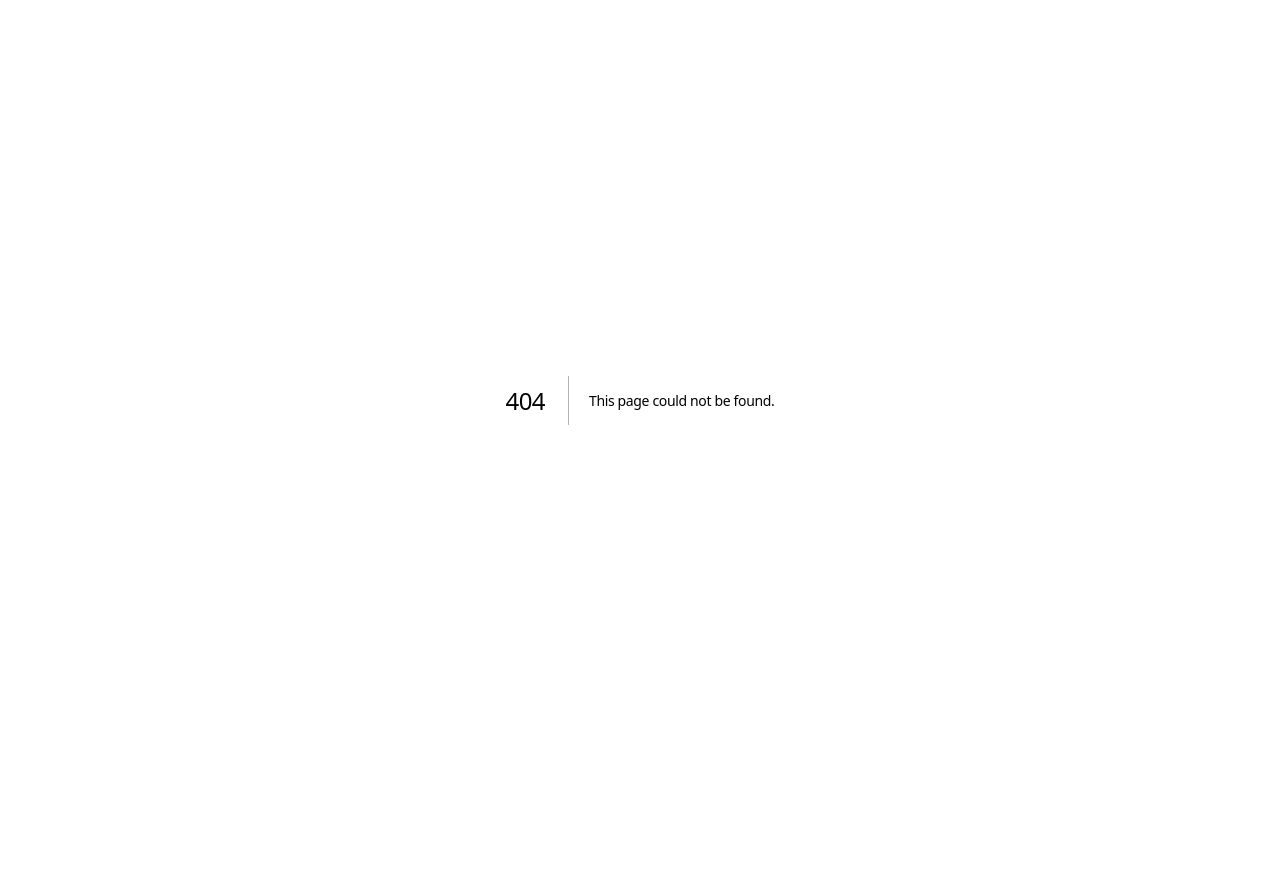
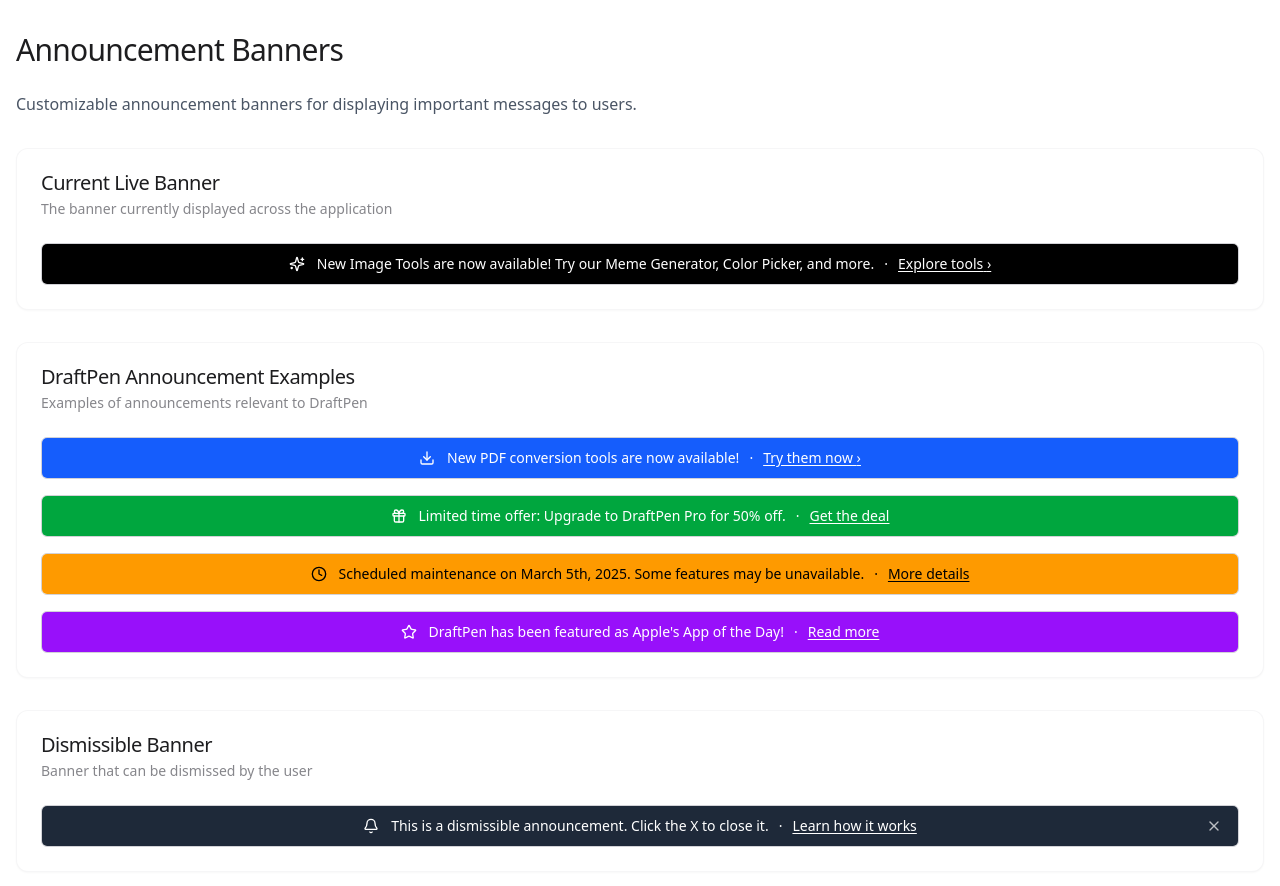
Before and after one commit to craftyme/draftpen, a Next.js app: page /style-guide/announcement-banners in a window 1280 px wide. Before the commit this address had no page. Shown: the top 886 px of the page. Before the commit the page ends 800 px from the top, so only its background shows below. Built offline with nearby package versions, Linux system fonts and the light colour scheme.

Commit message:
announcement banners

```diff
--- /dev/null
+++ b/src/app/style-guide/announcement-banners/page.tsx
@@ -0,0 +1,113 @@
+'use client';
+
+import React from 'react';
+import AnnouncementBanner from '@/components/common/AnnouncementBanner';
+import { announcementConfig } from '@/lib/announcement-config';
+import { Card, CardContent, CardDescription, CardHeader, CardTitle } from '@/components/ui/card';
+import { Bell, Gift, Star, Download, Clock } from 'lucide-react';
+
+export default function AnnouncementBannersPage() {
+  return (
+    <div className="container mx-auto py-8 px-4">
+      <h1 className="text-3xl font-medium mb-6">Announcement Banners</h1>
+      <p className="text-gray-600 dark:text-gray-400 mb-8">
+        Customizable announcement banners for displaying important messages to users.
+      </p>
+
+      <div className="space-y-8">
+        <Card>
+          <CardHeader>
+            <CardTitle>Current Live Banner</CardTitle>
+            <CardDescription>The banner currently displayed across the application</CardDescription>
+          </CardHeader>
+          <CardContent className="border rounded-md overflow-hidden">
+            <AnnouncementBanner
+              message={announcementConfig.message}
+              linkText={announcementConfig.linkText}
+              linkUrl={announcementConfig.linkUrl}
+              backgroundColor={announcementConfig.backgroundColor}
+              textColor={announcementConfig.textColor}
+              icon={announcementConfig.icon && <announcementConfig.icon size={16} />}
+              dismissible={false}
+            />
+          </CardContent>
+        </Card>
+
+        <Card>
+          <CardHeader>
+            <CardTitle>DraftPen Announcement Examples</CardTitle>
+            <CardDescription>Examples of announcements relevant to DraftPen</CardDescription>
+          </CardHeader>
+          <CardContent className="space-y-4">
+            <div className="border rounded-md overflow-hidden">
+              <AnnouncementBanner
+                message="New PDF conversion tools are now available!"
+                linkText="Try them now"
+                linkUrl="/pdf-tools"
+                backgroundColor="bg-blue-600"
+                textColor="text-white"
+                icon={<Download size={16} />}
+                dismissible={false}
+              />
+            </div>
+
+            <div className="border rounded-md overflow-hidden">
+              <AnnouncementBanner
+                message="Limited time offer: Upgrade to DraftPen Pro for 50% off."
+                linkText="Get the deal"
+                linkUrl="#"
+                backgroundColor="bg-green-600"
+                textColor="text-white"
+                icon={<Gift size={16} />}
+                dismissible={false}
+              />
+            </div>
+
+            <div className="border rounded-md overflow-hidden">
+              <AnnouncementBanner
+                message="Scheduled maintenance on March 5th, 2025. Some features may be unavailable."
+                linkText="More details"
+                linkUrl="#"
+                backgroundColor="bg-amber-500"
+                textColor="text-black"
+                icon={<Clock size={16} />}
+                dismissible={false}
+              />
+            </div>
+
+            <div className="border rounded-md overflow-hidden">
+              <AnnouncementBanner
+                message="DraftPen has been featured as Apple's App of the Day!"
+                linkText="Read more"
+                linkUrl="#"
+                backgroundColor="bg-purple-600"
+                textColor="text-white"
+                icon={<Star size={16} />}
+                dismissible={false}
+              />
+            </div>
+          </CardContent>
+        </Card>
+
+        <Card>
+          <CardHeader>
+            <CardTitle>Dismissible Banner</CardTitle>
+            <CardDescription>Banner that can be dismissed by the user</CardDescription>
+          </CardHeader>
+          <CardContent className="border rounded-md overflow-hidden">
+            <AnnouncementBanner
+              message="This is a dismissible announcement. Click the X to close it."
+              linkText="Learn how it works"
+              linkUrl="#"
+              backgroundColor="bg-gray-800"
+              textColor="text-white"
+              icon={<Bell size={16} />}
+              dismissible={true}
+              storageKey="demo-dismissible-banner"
+            />
+          </CardContent>
+        </Card>
+      </div>
+    </div>
+  );
+}
--- /dev/null
+++ b/src/components/common/AnnouncementBanner.tsx
@@ -0,0 +1,102 @@
+'use client';
+
+import React, { useState, useEffect } from 'react';
+import { X } from 'lucide-react';
+import Link from 'next/link';
+import { cn } from '@/lib/utils';
+
+/**
+ * AnnouncementBanner Component
+ *
+ * A customizable banner for displaying important announcements across the application.
+ * Features include customizable colors, optional icon, dismissible functionality,
+ * and persistence through localStorage.
+ */
+interface AnnouncementBannerProps {
+  /** The main message to display in the banner */
+  message: string;
+  /** Text for the optional link (defaults to 'Learn more') */
+  linkText?: string;
+  /** URL for the optional link */
+  linkUrl?: string;
+  /** Background color class (Tailwind) */
+  backgroundColor?: string;
+  /** Text color class (Tailwind) */
+  textColor?: string;
+  /** Optional icon to display before the message */
+  icon?: React.ReactNode;
+  /** Whether the banner can be dismissed (defaults to true) */
+  dismissible?: boolean;
+  /** localStorage key for saving dismissal state */
+  storageKey?: string;
+}
+
+export default function AnnouncementBanner({
+  message,
+  linkText = 'Learn more',
+  linkUrl = '#',
+  backgroundColor = 'bg-black',
+  textColor = 'text-white',
+  icon,
+  dismissible = true,
+  storageKey = 'announcement-banner-dismissed'
+}: AnnouncementBannerProps) {
+  const [isVisible, setIsVisible] = useState(false);
+
+  useEffect(() => {
+    // Only run on client-side to avoid hydration issues
+    if (typeof window !== 'undefined') {
+      // Check if the banner has been dismissed before
+      const isDismissed = localStorage.getItem(storageKey) === 'true';
+      setIsVisible(!isDismissed);
+    }
+  }, [storageKey]);
+
+  const handleDismiss = () => {
+    setIsVisible(false);
+    localStorage.setItem(storageKey, 'true');
+  };
+
+  if (!isVisible) return null;
+
+  return (
+    <div
+      className={cn(
+        'w-full py-2.5 px-4 text-center text-sm font-light relative z-50',
+        backgroundColor,
+        textColor
+      )}
+      role="alert"
+      aria-live="polite"
+    >
+      <div className="container mx-auto flex items-center justify-center gap-1.5">
+        {icon && <span className="inline-flex mr-1.5">{icon}</span>}
+        <span>{message}</span>
+        {linkText && linkUrl && (
+          <>
+            <span className="mx-1">·</span>
+            <Link
+              href={linkUrl}
+              className={cn(
+                'underline underline-offset-2 hover:opacity-80 transition-opacity',
+                textColor
+              )}
+            >
+              {linkText} {linkUrl !== '#' && '›'}
+            </Link>
+          </>
+        )}
+      </div>
+
+      {dismissible && (
+        <button
+          onClick={handleDismiss}
+          className="absolute right-3 top-1/2 transform -translate-y-1/2 p-1 opacity-70 hover:opacity-100 transition-opacity"
+          aria-label="Dismiss announcement"
+        >
+          <X size={16} />
+        </button>
+      )}
+    </div>
+  );
+}
--- a/src/components/layout/MainLayout.tsx
+++ b/src/components/layout/MainLayout.tsx
@@ -2,6 +2,8 @@
 import Link from 'next/link';
 import { Tabs, TabsList, TabsTrigger } from '@/components/ui/tabs';
 import { ThemeToggle } from '@/components/theme/ThemeToggle';
+import AnnouncementBanner from '@/components/common/AnnouncementBanner';
+import { announcementConfig } from '@/lib/announcement-config';
 import {
   Github,
   Image,
@@ -25,6 +27,18 @@
 const MainLayout = ({ children, activeTab }: MainLayoutProps) => {
   return (
     <div className="flex flex-col h-screen">
+      {announcementConfig.enabled && (
+        <AnnouncementBanner
+          message={announcementConfig.message}
+          linkText={announcementConfig.linkText}
+          linkUrl={announcementConfig.linkUrl}
+          backgroundColor={announcementConfig.backgroundColor}
+          textColor={announcementConfig.textColor}
+          icon={announcementConfig.icon && <announcementConfig.icon size={16} />}
+          dismissible={announcementConfig.dismissible}
+          storageKey={announcementConfig.storageKey}
+        />
+      )}
       <header className="py-2 px-4 border-b flex items-center justify-between nav-backdrop sticky top-0 z-50 h-[60px] shrink-0">
         <Link href="/" className="flex items-center gap-1">
           <svg width="16" height="16" viewBox="0 0 40 40" fill="none" xmlns="http://www.w3.org/2000/svg">
--- /dev/null
+++ b/src/lib/announcement-config.ts
@@ -0,0 +1,34 @@
+/**
+ * Announcement Configuration
+ *
+ * This file contains the configuration for the announcement banner.
+ * Update this file to change the announcement message across the application.
+ */
+
+import { Sparkles } from 'lucide-react';
+
+export const announcementConfig = {
+  // Whether the announcement is enabled
+  enabled: true,
+
+  // The main message to display
+  message: "New Image Tools are now available! Try our Meme Generator, Color Picker, and more.",
+
+  // Link text and URL
+  linkText: "Explore tools",
+  linkUrl: "/image-tools",
+
+  // Styling
+  backgroundColor: "bg-black",
+  textColor: "text-white",
+
+  // Icon (set to null for no icon)
+  icon: Sparkles,
+
+  // Whether the announcement can be dismissed
+  dismissible: true,
+
+  // localStorage key for saving dismissal state
+  // Change this key when you update the announcement to show it again to users who dismissed the previous one
+  storageKey: "announcement-banner-2025-03-01"
+};
```
